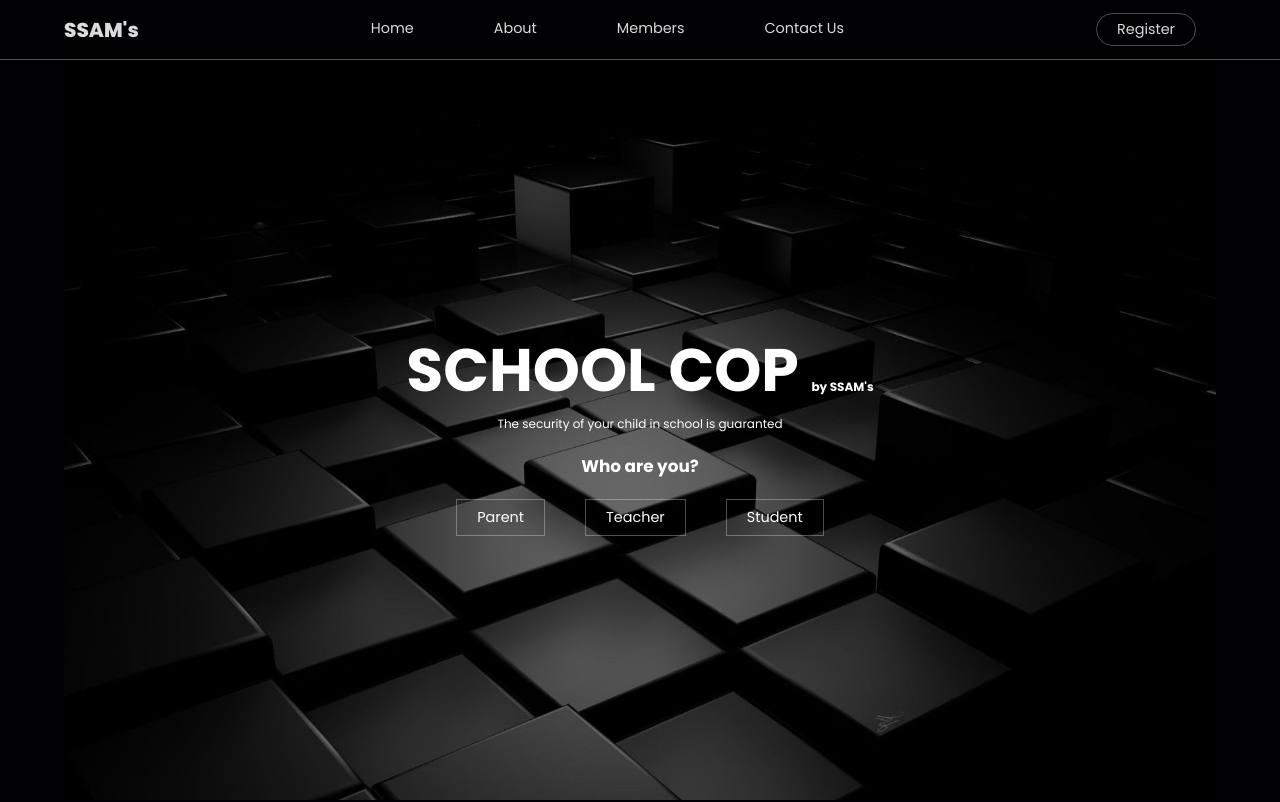
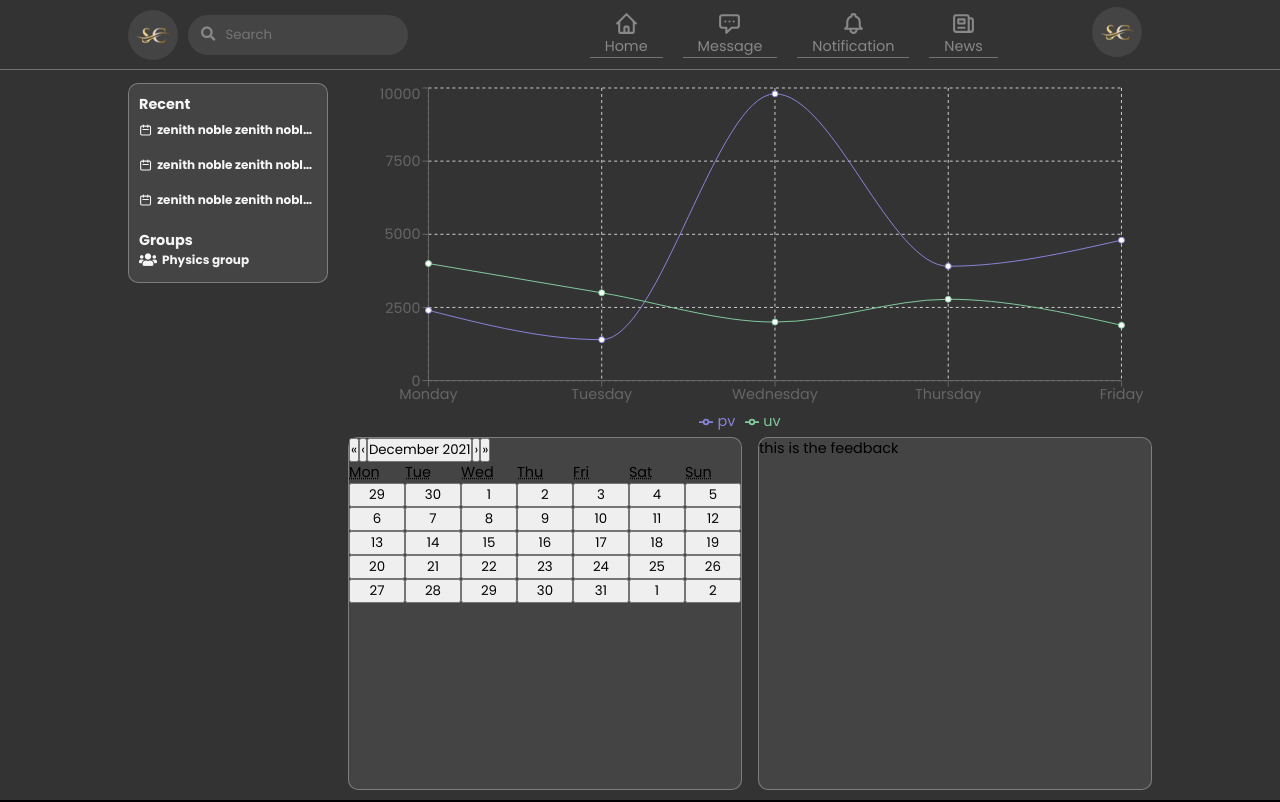
Before and after one commit to zenith-noble01/SSAM-s, a React (Create React App) app in the folder client/: page / in a window 1280 px wide. Shown: the top 802 px of the page. Built offline with nearby package versions, Linux system fonts and the light colour scheme.

Commit message:
alan ai added

```diff
--- a/client/package.json
+++ b/client/package.json
@@ -3,6 +3,7 @@
   "version": "0.1.0",
   "private": true,
   "dependencies": {
+    "@alan-ai/alan-sdk-web": "^1.8.30",
     "@material-ui/core": "^4.12.3",
     "@material-ui/icons": "^4.11.2",
     "@testing-library/jest-dom": "^5.11.4",
--- a/client/src/App.js
+++ b/client/src/App.js
@@ -8,15 +8,16 @@ import Message from "./Context/Parent/Components/Message/Message";
 import NotFound from "./components/NotFound/NotFound";
 import { useContext } from "react";
 import { ParentAuthContext } from "./Auth/AAuthContex";
+// import Nav from "./components/Nav/Nav";
 
 function App() {
   const { parent } = useContext(ParentAuthContext);
   return (
     <div className="app">
-      {parent ? <Navbar /> : ""}
+      {parent ? <Navbar /> : <Navbar />}
       <Routes>
-        <Route index element={<Context />} />
-        <Route path="Home" element={<Home />} />
+        <Route index element={parent ? <Context /> : <Home />} />
+        {/* // <Route path="Home" element={<Home />} /> */}
         <Route path="Auth" element={<Auth />} />
         <Route path="Message" element={<Message />} />
         <Route path="*" element={<NotFound />} />
--- a/client/src/components/Nav/Nav.js
+++ b/client/src/components/Nav/Nav.js
@@ -4,7 +4,7 @@ import { Link } from "react-router-dom";
 
 const Nav = () => {
   const [nav, setNav] = useState(false);
-  const [annim, setAnnim] = useState("close");
+  const [annim, setAnnim] = useState("open");
 
   return (
     <div className="nav">
```
Also changed, not shown: client/src/Context/Parent/Components/News/News.js (added, +13 -0 lines), client/src/Context/Parent/Components/News/News.css (added), 2 other files (tests, documents, lock files or other folders).
